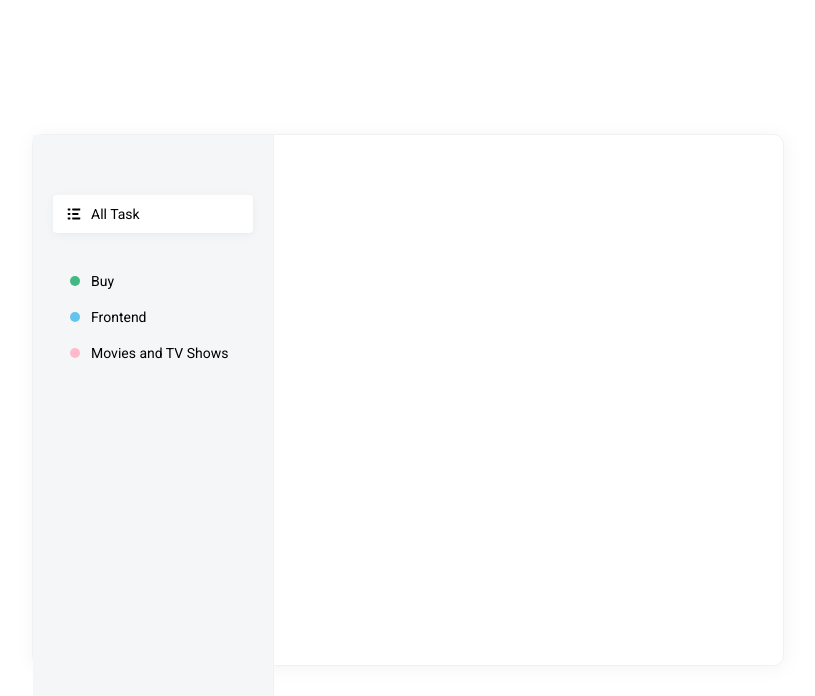
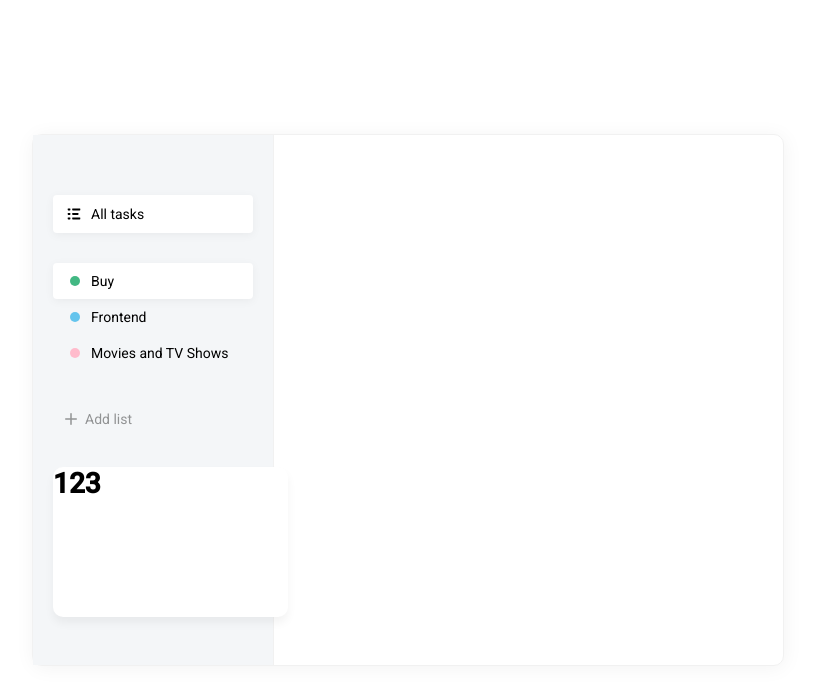
Before and after one commit to ShadePrima/todo-list, a React (Create React App) app: page / in a window 1280 px wide. Shown: the top 696 px of the page, without its empty margins (232-1047 px from the left). Built offline with nearby package versions, Linux system fonts and the light colour scheme.

Commit message:
add list

```diff
--- a/package.json
+++ b/package.json
@@ -6,6 +6,7 @@
     "@testing-library/jest-dom": "^5.16.5",
     "@testing-library/react": "^13.4.0",
     "@testing-library/user-event": "^13.5.0",
+    "classnames": "^2.3.2",
     "react": "^18.2.0",
     "react-dom": "^18.2.0",
     "react-scripts": "5.0.1",
--- a/src/App.js
+++ b/src/App.js
@@ -1,4 +1,5 @@
 import React from 'react';
+import AddList from './components/AddList/AddList';
 
 import List from './components/List/List';
 
@@ -23,10 +24,11 @@
                   />
                 </svg>
               ),
-              name: 'All Task',
+              name: 'All tasks',
               active: true,
             },
           ]}
+          isRemovable
         />
 
         <List
@@ -34,7 +36,7 @@
             {
               color: 'green',
               name: 'Buy',
-              active: false,
+              active: true,
             },
             {
               color: 'blue',
@@ -47,7 +49,10 @@
               active: false,
             },
           ]}
+          isRemovable
         />
+
+        <AddList />
       </div>
 
       <div className='todo__tasks'></div>
--- /dev/null
+++ b/src/components/AddList/AddList.jsx
@@ -0,0 +1,48 @@
+import React from 'react';
+import List from '../List/List';
+
+import './AddList.scss';
+
+const AddList = () => {
+  return (
+    <div className='add-list'>
+      <List
+        items={[
+          {
+            className: 'list__add-button',
+            icone: (
+              <svg
+                width='12'
+                height='12'
+                viewBox='0 0 16 16'
+                fill='none'
+                xmlns='http://www.w3.org/2000/svg'
+              >
+                <path
+                  d='M8 1V15'
+                  stroke='black'
+                  strokeWidth='2'
+                  strokeLinecap='round'
+                  strokeLinejoin='round'
+                />
+                <path
+                  d='M1 8H15'
+                  stroke='black'
+                  strokeWidth='2'
+                  strokeLinecap='round'
+                  strokeLinejoin='round'
+                />
+              </svg>
+            ),
+            name: 'Add list',
+          },
+        ]}
+      />
+      <div className='add-list-popup'>
+        <h1>123</h1>
+      </div>
+    </div>
+  );
+};
+
+export default AddList;
--- /dev/null
+++ b/src/components/AddList/AddList.scss
@@ -0,0 +1,10 @@
+.add-list {
+  &-popup {
+    width: 235px;
+    height: 150px;
+
+    background: #ffffff;
+    box-shadow: 0px 6px 10px rgba(0, 0, 0, 0.05);
+    border-radius: 10px;
+  }
+}
--- a/src/components/List/List.jsx
+++ b/src/components/List/List.jsx
@@ -1,12 +1,16 @@
 import React from 'react';
+import classNames from 'classnames';
 
 import './List.scss';
 
-const List = ({ items }) => {
+const List = ({ items, isRemovable }) => {
   return (
     <ul className='list'>
-      {items.map((item) => (
-        <li className={item.active ? 'active' : ''}>
+      {items.map((item, index) => (
+        <li
+          key={index}
+          className={classNames(item.className, { active: item.active })}
+        >
           <i>
             {item.icone ? (
               item.icone
--- a/src/components/List/List.scss
+++ b/src/components/List/List.scss
@@ -1,5 +1,13 @@
 .list {
   margin-bottom: 30px;
+
+  &__add-button {
+    opacity: 0.4;
+
+    &:hover {
+      opacity: 1;
+    }
+  }
 
   li {
     display: flex;
--- a/src/index.scss
+++ b/src/index.scss
@@ -23,7 +23,7 @@
   &__sidebar {
     background-color: #f4f6f8;
     width: 200px;
-    height: 100%;
+    height: calc(100% - 120px);
     border-right: 1px solid #f1f1f1;
     padding: 60px 20px;
   }
```
Also changed, not shown: 1 other file (tests, documents, lock files or other folders).
